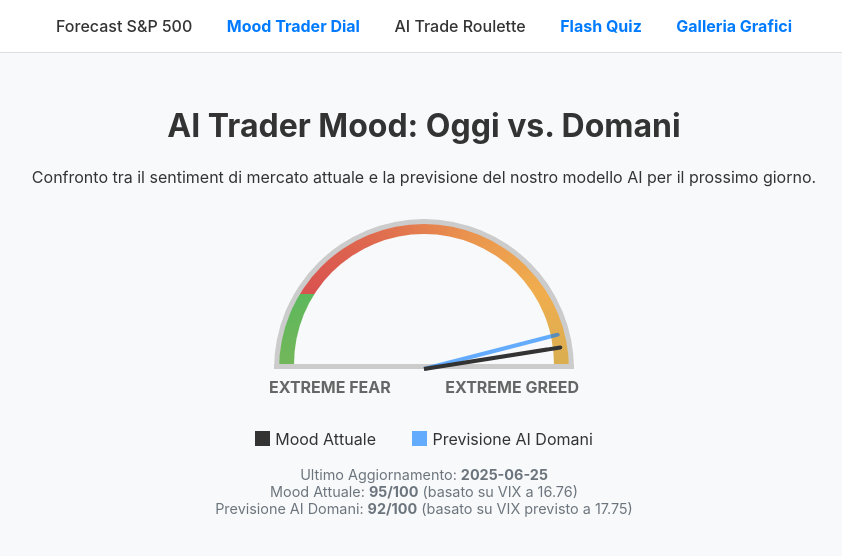
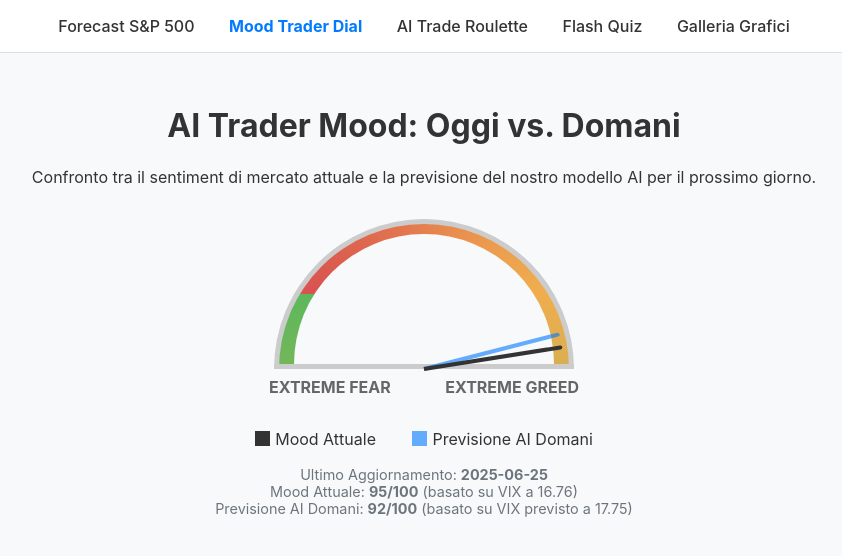
Before and after one commit to davidoggoo/Finance_Machine_Learning, a plain HTML site: page mood-dial.html in a window 1280 px wide. Shown: the whole page, without its empty margins (216-1058 px from the left). Drawn offline with Linux system fonts and the light colour scheme.

Commit message:
Update mood-dial.html

```diff
--- a/mood-dial.html
+++ b/mood-dial.html
@@ -29,8 +29,8 @@
           <a href="/Finance_Machine_Learning/">Forecast S&P 500</a>
           <a href="/Finance_Machine_Learning/mood-dial.html" class="active">Mood Trader Dial</a>
                 <a href="/Finance_Machine_Learning/roulette.html">AI Trade Roulette</a>
-            <a href="/Finance_Machine_Learning/quiz.html" class="active">Flash Quiz</a>
-            <a href="/Finance_Machine_Learning/gallery.html" class="active">Galleria Grafici</a>
+            <a href="/Finance_Machine_Learning/quiz.html">Flash Quiz</a>
+            <a href="/Finance_Machine_Learning/gallery.html">Galleria Grafici</a>
         </nav>
     </header>
 
```
